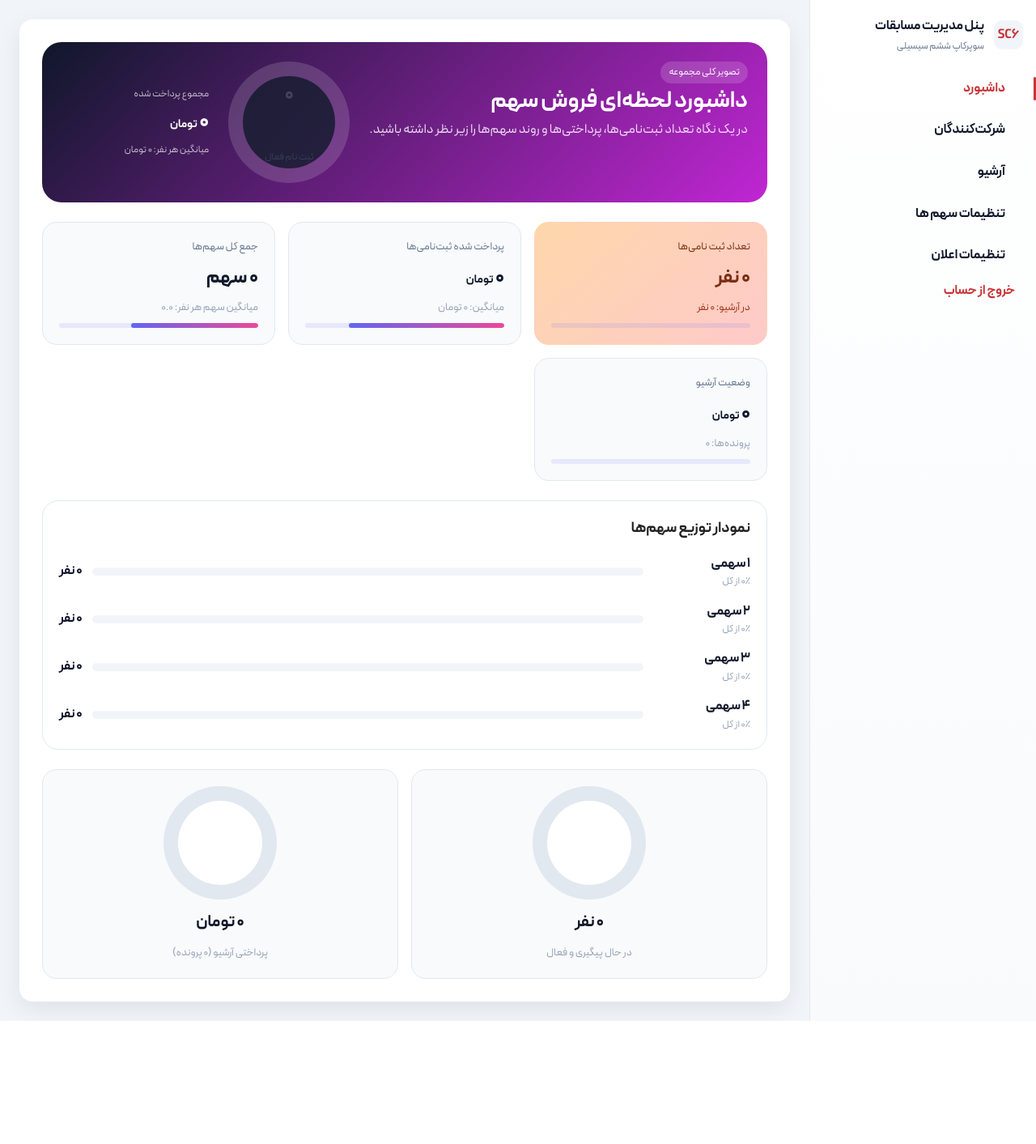
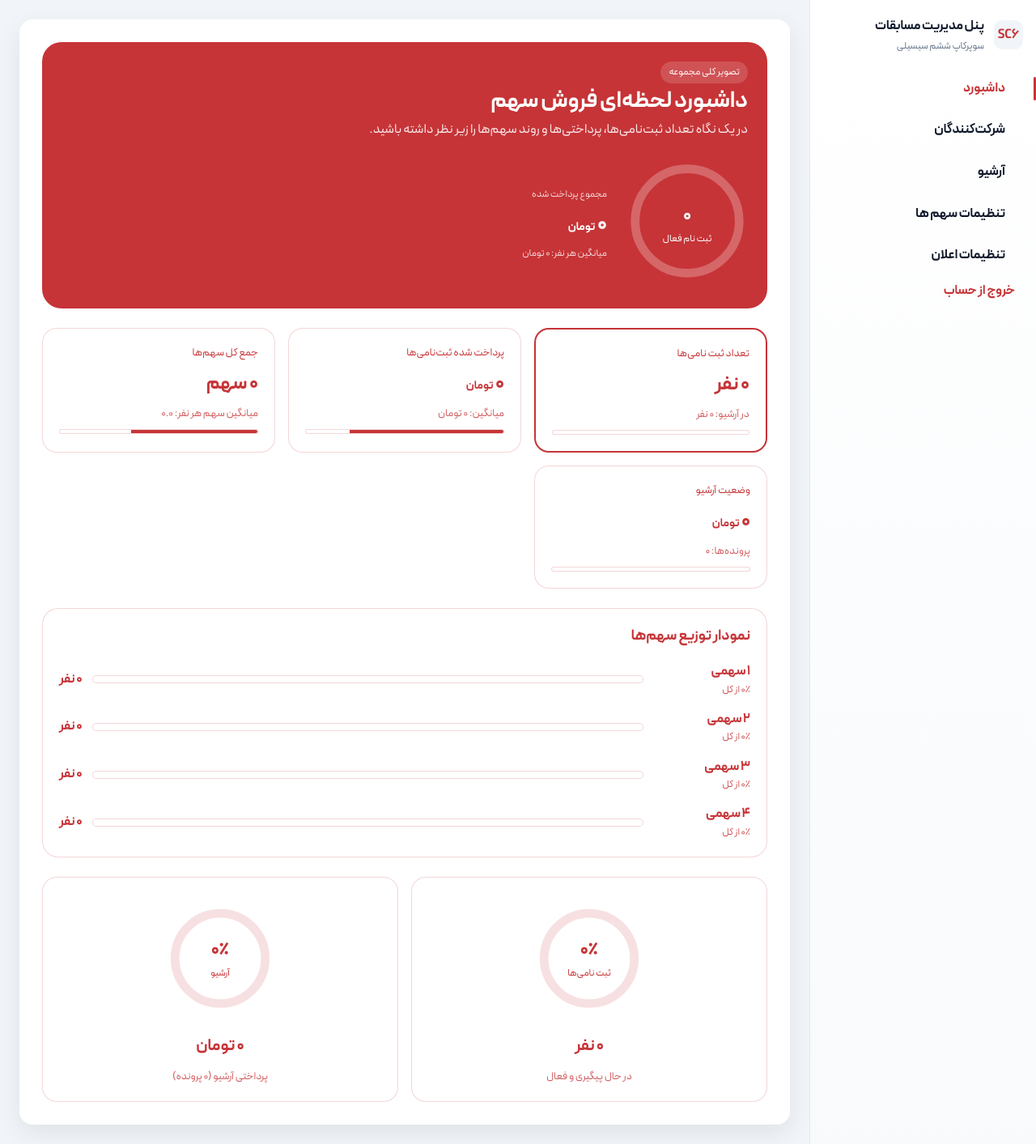
Before and after one commit to iGre4t/Simple-Event-Register-Webpage, a PHP site: page /panel.php in a window 1280 px wide. Shown: the whole page at 81% size. Before the commit the page ends 1261 px from the top, so only its background shows below. Run offline with PHP 8.4, Linux system fonts and the light colour scheme; the visitor is signed in with stand-in values (Sample User, id 1); some libraries are stand-ins or nearby versions.

Commit message:
stats color

```diff
--- a/panel.php
+++ b/panel.php
@@ -248,6 +248,13 @@ function read_archived(): array {
     return $out;
 }
 
+function circle_metrics(float $percent, float $radius = 60.0): array {
+    $clamped = max(0.0, min(100.0, $percent));
+    $circ = 2 * pi() * $radius;
+    $offset = $circ * (1 - ($clamped / 100));
+    return [$circ, $offset];
+}
+
 // If not logged in, show login form
 if (!($_SESSION['is_admin'] ?? false)) {
     ?>
@@ -451,6 +458,9 @@ foreach ($archivedRows as $arch) {
 $overallRecords = $countTotal + $archiveCount;
 $activePercent = $overallRecords > 0 ? round(($countTotal / $overallRecords) * 100) : 0;
 $archivedPercent = $overallRecords > 0 ? 100 - $activePercent : 0;
+[$heroCirc, $heroOffset] = circle_metrics((float)$activePercent, 60.0);
+[$activeCardCirc, $activeCardOffset] = circle_metrics((float)$activePercent, 52.0);
+[$archiveCardCirc, $archiveCardOffset] = circle_metrics((float)$archivedPercent, 52.0);
 
 // Filters: search and sort
 $q = isset($_GET['q']) ? trim((string)$_GET['q']) : '';
@@ -580,45 +590,48 @@ $count = count($participants);
         .side-brand .brand-avatar { background:#f1f5f9; color: var(--brand); }
         #dashboard.card { flex-direction:column; gap:24px; }
         #dashboard.card.tab-section.active { display:flex; }
-        .dashboard-hero { display:flex; flex-wrap:wrap; gap:24px; padding:24px; border-radius:24px; background:linear-gradient(135deg, #0f172a, #c026d3); color:#fff; }
-        .dashboard-hero h1 { margin:0; font-size:28px; }
-        .dashboard-hero p { margin:0; color:rgba(255,255,255,0.85); }
+        .dashboard-hero { display:flex; flex-wrap:wrap; gap:24px; padding:24px; border-radius:24px; background:var(--brand); color:#fff; }
+        .dashboard-hero h1 { margin:0; font-size:28px; color:#fff; }
+        .dashboard-hero p { margin:0; color:#fff; opacity:0.9; }
         .dashboard-hero .hero-figure { display:flex; gap:24px; align-items:center; flex-wrap:wrap; }
-        .hero-ring { width:150px; aspect-ratio:1; border-radius:50%; background:conic-gradient(rgba(255,255,255,0.7) calc(var(--percent,0) * 1%), rgba(255,255,255,0.15) 0); position:relative; display:grid; place-items:center; }
-        .hero-ring::after { content:''; position:absolute; inset:18px; border-radius:50%; background:rgba(15,23,42,0.8); }
-        .hero-ring span { position:relative; font-size:24px; font-weight:800; }
-        .hero-ring small { position:relative; display:block; margin-top:6px; font-size:12px; color:#cbd5f5; }
-        .hero-figure .hero-meta { display:flex; flex-direction:column; gap:4px; min-width:180px; }
-        .hero-meta strong { font-size:26px; font-weight:800; }
-        .hero-meta small { font-size:12px; color:rgba(255,255,255,0.7); }
+        .hero-figure .hero-meta { display:flex; flex-direction:column; gap:6px; min-width:200px; color:#fff; }
+        .hero-meta strong { font-size:26px; font-weight:800; color:#fff; }
+        .hero-meta small { font-size:12px; color:#fff; opacity:0.8; }
         .metric-grid { display:grid; grid-template-columns:repeat(auto-fit, minmax(220px,1fr)); gap:16px; }
-        .metric-card { padding:20px; border-radius:18px; background:#f8fafc; border:1px solid #e2e8f0; display:flex; flex-direction:column; gap:8px; position:relative; overflow:hidden; }
-        .metric-card.accent { background:linear-gradient(140deg,#fed7aa,#fecaca); border-color:transparent; color:#7c2d12; }
-        .metric-card__label { font-size:13px; color:#64748b; }
-        .metric-card.accent .metric-card__label { color:#7c2d12; }
-        .metric-card__value { font-size:24px; font-weight:800; color:#0f172a; }
-        .metric-card.accent .metric-card__value { color:#7c2d12; }
-        .metric-card__sub { font-size:13px; color:#94a3b8; }
-        .metric-card.accent .metric-card__sub { color:#9a3412; }
-        .metric-card__spark { height:6px; border-radius:999px; background:rgba(99,102,241,0.12); overflow:hidden; }
-        .metric-card__spark span { display:block; height:100%; width:var(--value,50%); background:linear-gradient(90deg,#6366f1,#ec4899); border-radius:inherit; }
-        .share-chart { padding:20px; border-radius:20px; background:#fff; border:1px solid #e2e8f0; }
-        .share-chart h3 { margin-top:0; margin-bottom:16px; font-size:18px; }
+        .metric-card { padding:20px; border-radius:18px; background:#fff; border:1px solid rgba(198,52,55,0.2); display:flex; flex-direction:column; gap:8px; position:relative; overflow:hidden; color:var(--brand); }
+        .metric-card.accent { border:2px solid var(--brand); }
+        .metric-card__label,
+        .metric-card__value,
+        .metric-card__sub { color:var(--brand); }
+        .metric-card__value { font-size:24px; font-weight:800; }
+        .metric-card__label { font-size:13px; }
+        .metric-card__sub { font-size:13px; opacity:0.8; }
+        .metric-card__spark { height:6px; border-radius:999px; background:#fff; border:1px solid rgba(198,52,55,0.2); overflow:hidden; }
+        .metric-card__spark span { display:block; height:100%; width:var(--value,50%); background:var(--brand); }
+        .share-chart { padding:20px; border-radius:20px; background:#fff; border:1px solid rgba(198,52,55,0.2); }
+        .share-chart h3 { margin-top:0; margin-bottom:16px; font-size:18px; color:var(--brand); }
         .share-bars { display:flex; flex-direction:column; gap:14px; }
         .share-bar { display:grid; grid-template-columns:120px 1fr auto; gap:12px; align-items:center; }
-        .share-bar__label { font-weight:700; color:#0f172a; }
-        .share-bar__track { position:relative; height:10px; border-radius:999px; background:#f1f5f9; overflow:hidden; }
-        .share-bar__fill { position:absolute; inset:0; width:var(--bar,0%); background:linear-gradient(90deg,#10b981,#14b8a6); border-radius:inherit; }
-        .share-bar__value { font-weight:700; color:#0f172a; }
-        .share-bar__percent { font-size:12px; color:#94a3b8; }
+        .share-bar__label { font-weight:700; color:var(--brand); }
+        .share-bar__track { position:relative; height:10px; border-radius:999px; background:#fff; border:1px solid rgba(198,52,55,0.2); overflow:hidden; }
+        .share-bar__fill { position:absolute; inset:0; width:var(--bar,0%); background:var(--brand); border-radius:inherit; }
+        .share-bar__value { font-weight:700; color:var(--brand); }
+        .share-bar__percent { font-size:12px; color:var(--brand); opacity:0.85; }
         .radial-grid { display:grid; grid-template-columns:repeat(auto-fit, minmax(220px,1fr)); gap:16px; }
-        .radial-card { padding:20px; border-radius:18px; border:1px solid #e2e8f0; background:#f9fafb; text-align:center; display:flex; flex-direction:column; gap:12px; align-items:center; }
-        .radial-progress { width:140px; aspect-ratio:1; border-radius:50%; background:conic-gradient(var(--accent, var(--brand)) calc(var(--percent,0) * 1%), #e2e8f0 0); position:relative; display:grid; place-items:center; }
-        .radial-progress::after { content:''; position:absolute; inset:18px; border-radius:50%; background:#fff; }
-        .radial-progress span { position:relative; font-size:22px; font-weight:800; color:#0f172a; }
-        .radial-progress small { position:relative; display:block; margin-top:4px; font-size:12px; color:#94a3b8; }
-        .radial-card strong { font-size:20px; color:#0f172a; }
-        .radial-card p { margin:0; font-size:13px; color:#94a3b8; }
+        .radial-card { padding:20px; border-radius:18px; border:1px solid rgba(198,52,55,0.2); background:#fff; text-align:center; display:flex; flex-direction:column; gap:12px; align-items:center; color:var(--brand); }
+        .radial-card strong { font-size:20px; color:var(--brand); }
+        .radial-card p { margin:0; font-size:13px; color:var(--brand); opacity:0.8; }
+        .progress-circle { width:150px; aspect-ratio:1; position:relative; display:inline-block; }
+        .progress-circle svg { width:100%; height:100%; transform:rotate(-90deg); }
+        .progress-circle circle { fill:none; stroke-linecap:round; }
+        .progress-circle circle.track { stroke:rgba(255,255,255,0.25); stroke-width:10; }
+        .progress-circle circle.indicator { stroke:#fff; stroke-width:10; }
+        .progress-circle__value { position:absolute; inset:0; display:flex; flex-direction:column; align-items:center; justify-content:center; text-align:center; color:#fff; gap:2px; }
+        .progress-circle__value strong { font-size:22px; font-weight:800; }
+        .progress-circle__value span { font-size:12px; }
+        .progress-circle--light circle.track { stroke:rgba(198,52,55,0.15); }
+        .progress-circle--light circle.indicator { stroke:var(--brand); }
+        .progress-circle--light .progress-circle__value { color:var(--brand); }
     </style>
 </head>
 <body>
@@ -667,9 +680,15 @@ $count = count($participants);
                         <p>در یک نگاه تعداد ثبت‌نامی‌ها، پرداختی‌ها و روند سهم‌ها را زیر نظر داشته باشید.</p>
                     </div>
                     <div class="hero-figure">
-                        <div class="hero-ring" style="--percent: <?php echo (int)$activePercent; ?>;">
-                            <span><?php echo fa_digits(number_format($countTotal)); ?></span>
-                            <small>ثبت نام فعال</small>
+                        <div class="progress-circle">
+                            <svg viewBox="0 0 140 140" role="presentation" aria-hidden="true" focusable="false">
+                                <circle class="track" cx="70" cy="70" r="60"></circle>
+                                <circle class="indicator" cx="70" cy="70" r="60" stroke-dasharray="<?php echo number_format($heroCirc, 2, '.', ''); ?>" stroke-dashoffset="<?php echo number_format($heroOffset, 2, '.', ''); ?>"></circle>
+                            </svg>
+                            <div class="progress-circle__value">
+                                <strong><?php echo fa_digits(number_format($countTotal)); ?></strong>
+                                <span>ثبت نام فعال</span>
+                            </div>
                         </div>
                         <div class="hero-meta">
                             <small>مجموع پرداخت شده</small>
@@ -732,17 +751,29 @@ $count = count($participants);
                 </div>
                 <div class="radial-grid">
                     <div class="radial-card">
-                        <div class="radial-progress" style="--percent: <?php echo (int)$activePercent; ?>; --accent:#22c55e;">
-                            <span><?php echo fa_digits(number_format($activePercent)); ?>٪</span>
-                            <small>ثبت نامی‌ها</small>
+                        <div class="progress-circle progress-circle--light">
+                            <svg viewBox="0 0 140 140" role="presentation" aria-hidden="true" focusable="false">
+                                <circle class="track" cx="70" cy="70" r="52"></circle>
+                                <circle class="indicator" cx="70" cy="70" r="52" stroke-dasharray="<?php echo number_format($activeCardCirc, 2, '.', ''); ?>" stroke-dashoffset="<?php echo number_format($activeCardOffset, 2, '.', ''); ?>"></circle>
+                            </svg>
+                            <div class="progress-circle__value">
+                                <strong><?php echo fa_digits(number_format($activePercent)); ?>٪</strong>
+                                <span>ثبت نامی‌ها</span>
+                            </div>
                         </div>
                         <strong><?php echo fa_digits(number_format($countTotal)); ?> نفر</strong>
                         <p>در حال پیگیری و فعال</p>
                     </div>
                     <div class="radial-card">
-                        <div class="radial-progress" style="--percent: <?php echo (int)$archivedPercent; ?>; --accent:#f97316;">
-                            <span><?php echo fa_digits(number_format($archivedPercent)); ?>٪</span>
-                            <small>آرشیو</small>
+                        <div class="progress-circle progress-circle--light">
+                            <svg viewBox="0 0 140 140" role="presentation" aria-hidden="true" focusable="false">
+                                <circle class="track" cx="70" cy="70" r="52"></circle>
+                                <circle class="indicator" cx="70" cy="70" r="52" stroke-dasharray="<?php echo number_format($archiveCardCirc, 2, '.', ''); ?>" stroke-dashoffset="<?php echo number_format($archiveCardOffset, 2, '.', ''); ?>"></circle>
+                            </svg>
+                            <div class="progress-circle__value">
+                                <strong><?php echo fa_digits(number_format($archivedPercent)); ?>٪</strong>
+                                <span>آرشیو</span>
+                            </div>
                         </div>
                         <strong><?php echo fa_digits(number_format($archivePaidTotal)); ?> تومان</strong>
                         <p>پرداختی آرشیو (<?php echo fa_digits(number_format($archiveCount)); ?> پرونده)</p>
```
